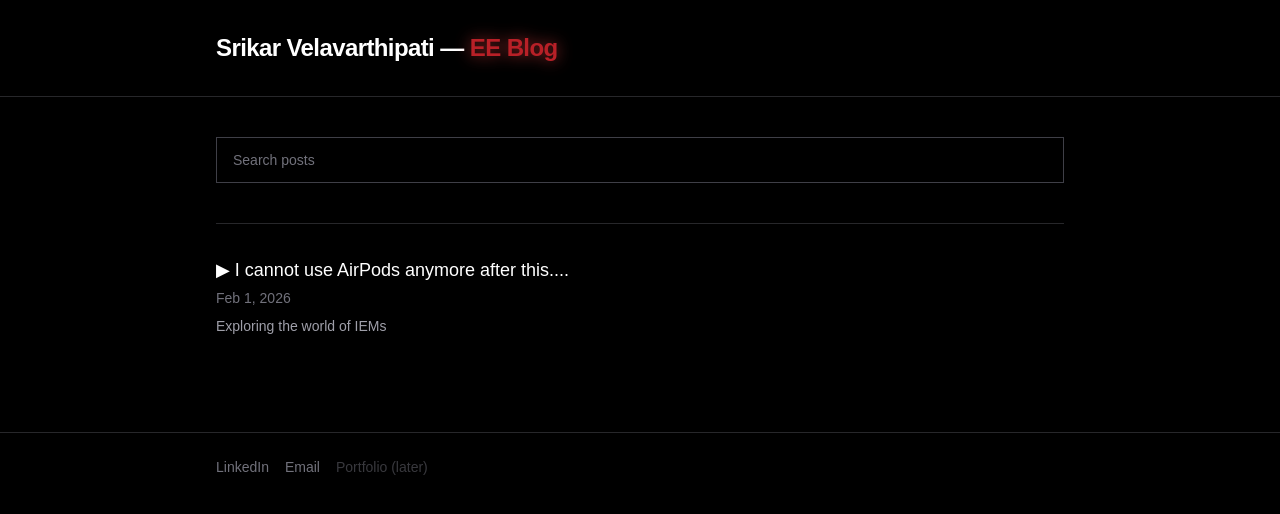
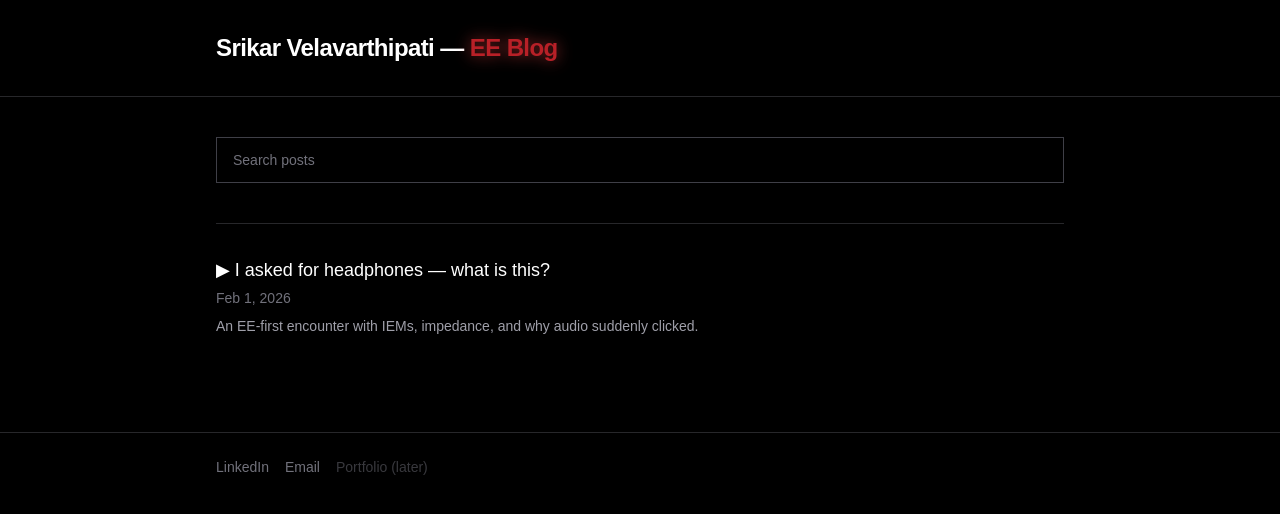
Before and after one commit to srikarvela/ee-blog, a Next.js app: page / in a window 1280 px wide. Shown: the top 514 px of the page. Built offline with nearby package versions, Linux system fonts and the light colour scheme.

Commit message:
Update post title and wire clickable blog route

```diff
--- a/src/app/page.tsx
+++ b/src/app/page.tsx
@@ -1,18 +1,21 @@
 "use client";
 
 import { useState } from "react";
+import Link from "next/link";
 
 type Post = {
   title: string;
   date: string;
   description: string;
+  slug: string;
 };
 
 const POSTS: Post[] = [
   {
-    title: "I cannot use AirPods anymore after this....",
+    title: "I asked for headphones — what is this?",
     date: "Feb 1, 2026",
-    description: "Exploring the world of IEMs",
+    description: "An EE-first encounter with IEMs, impedance, and why audio suddenly clicked.",
+    slug: "asked-for-headphones-what-is-this",
   },
 ];
 
@@ -56,8 +59,8 @@ export default function Home() {
         )}
 
         {filteredPosts.map((post, index) => (
+          <Link href={`/posts/${post.slug}`} key={index}>
             <article
-            key={index}
               className="border-t border-zinc-800 py-8 cursor-pointer hover:bg-zinc-950 transition"
             >
               <h2 className="text-lg font-medium hover:underline">
@@ -68,6 +71,7 @@ export default function Home() {
                 {post.description}
               </p>
             </article>
+          </Link>
         ))}
       </main>
 
```
Lines whose indentation alone changed are shown as unchanged.
